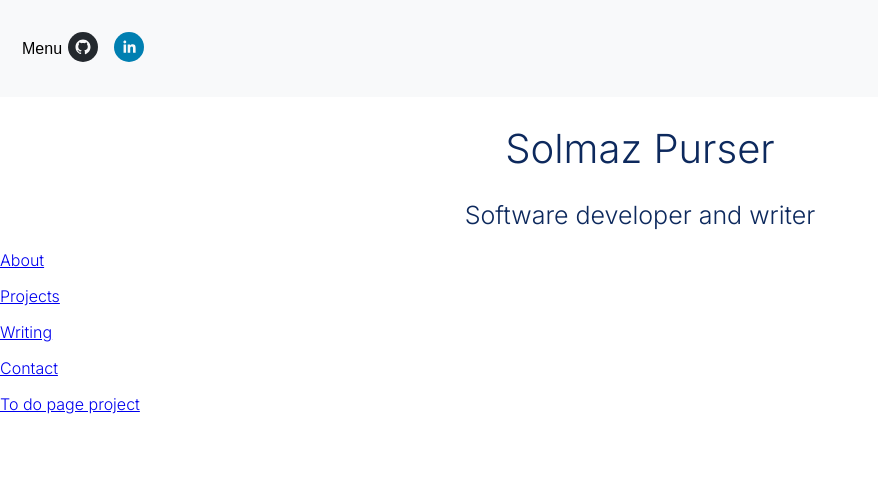
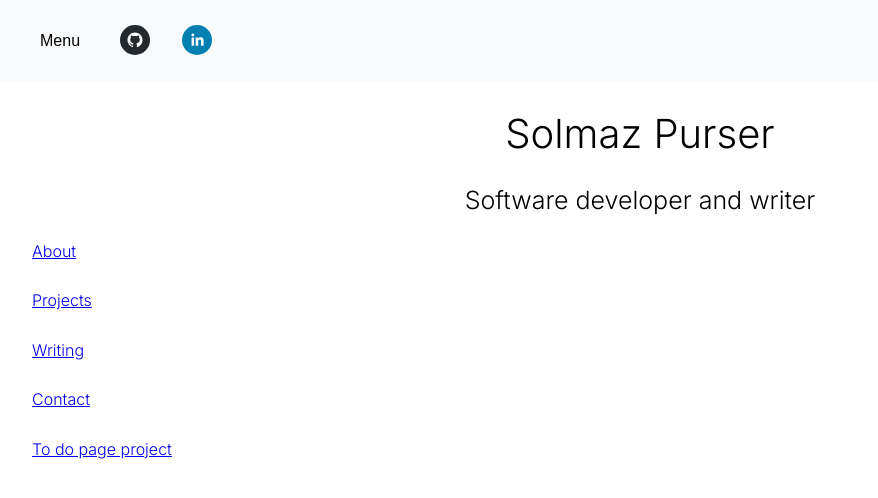
Before and after one commit to bookloversolmaz/django-website-react, a React (Create React App) app in the folder frontend/: page / in a window 1280 px wide. Shown: the top 498 px of the page, without its empty margins (0-878 px from the left). Built offline with nearby package versions, Linux system fonts and the light colour scheme.

Commit message:
developing project css

```diff
--- a/frontend/src/components/header/header.css
+++ b/frontend/src/components/header/header.css
@@ -12,9 +12,12 @@ body {
 
 header {
     background-color: #f8f9fa;
-    padding: 1rem;
+    padding: 0.5rem 2rem; /* Reduced padding for less depth */
     font-size: 18px;
     font-weight: 600; /* Semi-bold for header */
+    display: flex; /* Flexbox for easier layout control */
+    justify-content: space-between; /* Spread out the navigation and social links */
+    align-items: center; /* Vertically center the content */
 }
 
 .nav-list {
@@ -24,6 +27,7 @@ header {
     align-items: center;
     font-size: 16px;
     font-weight: 400; /* Regular weight for nav links */
+    gap: 2rem; /* Add some space between the nav links */
 }
 
 .dropdown {
@@ -36,6 +40,7 @@ header {
     background-color: transparent;
     border: none;
     cursor: pointer;
+    padding: 0.5rem; /* Add some padding for better clickable area */
 }
 
 .dropdown-button:hover {
@@ -55,16 +60,18 @@ header {
     z-index: 10;
     display: none;
 }
-
+/* Targets list elements inside the dropdown list. li represents a list item */
 .dropdown-menu li {
     padding: 0.5rem 1rem;
+    width: 100%; /* Ensure links span the full width of the menu */
 }
-
+/* Targets the <a> tag (hyperlink) inside each list item of the dropdown menu */
 .dropdown-menu li a {
     text-decoration: none;
     color: #000000;
     display: block;
     transition: background-color 0.2s ease-in-out;
+    width: 100%; /* Ensure the link takes up the entire width */
 }
 
 .dropdown-menu li a:hover {
@@ -78,10 +85,10 @@ header {
 }
 
 .social-links {
-    font-size: 12px;
-    margin-left: auto;
+    font-size: 14px;
     display: flex;
-    gap: 1rem;
+    gap: 2rem;
+    align-items: center; /* Vertically align the icons */
 }
 
 .social-links li a {
--- /dev/null
+++ b/frontend/src/components/projects/projects.css
@@ -0,0 +1,21 @@
+.projects-container {
+    display: flex;
+    flex-wrap: wrap;
+    gap: 20px;
+    justify-content: center;
+    padding: 20px;
+}
+
+.project-card {
+    cursor: pointer;
+    text-align: center;
+    width: 300px;
+}
+
+.project-card img {
+    width: 300px;
+    height: 150px;
+    object-fit: cover;
+    border-radius: 8px;
+    margin-bottom: 10px;
+}
--- a/frontend/src/components/projects/projects.js
+++ b/frontend/src/components/projects/projects.js
@@ -1,39 +1,56 @@
 import React, { useEffect, useState } from 'react';
 import axios from 'axios';
 import { Link } from 'react-router-dom';
+import './projects.css'; // External CSS
 
 const Projects = () => {
     const [projects, setProjects] = useState([]);
+    const [loading, setLoading] = useState(true);
+    const [error, setError] = useState(null);
 
     useEffect(() => {
         const fetchProjects = async () => {
             try {
                 const response = await axios.get('http://127.0.0.1:8000/projects/');
                 setProjects(response.data);
-            } catch (error) {
-                console.error('Error fetching projects:', error);
+            } catch (err) {
+                console.error('Error fetching projects:', err);
+                setError('Failed to load projects. Please try again later.');
+            } finally {
+                setLoading(false);
             }
         };
 
         fetchProjects();
     }, []);
+
+    if (loading) return <p>Loading...</p>;
+    if (error) return <p>{error}</p>;
+
     return (
-      // Finish link to do page. Include gif of list in action, along with description after finishing styling.
-        <div style={{ display: 'flex', flexWrap: 'wrap', gap: '20px' }}>
-          <Link to="/todo">To do list</Link>
+        <div className="projects-container">
+          <div>
+          <Link to="/todo" className="todo-link">
+                To do list
+            </Link>
+          </div>
             {projects.map((project) => (
-            <div key={project.name} style={{ cursor: 'pointer', textAlign: 'center' }}>
-              {/* Only the project name is wrapped in an anchor tag */}
-              <a href={project.github_url} target="_blank" rel="noopener noreferrer">
-                <p>{project.name}</p> {/* This will now be a clickable link */}
+                <div key={project.name} className="project-card">
+
+                    <a
+                        href={project.github_url}
+                        target="_blank"
+                        rel="noopener noreferrer"
+                        aria-label={`Visit GitHub page for ${project.name}`}
+                    >
+                        <p>{project.name}</p>
                     </a>
-              {/* The image and description are not clickable */}
                     <img
-                src={project.image}
+                        src={project.image || 'placeholder-image.jpg'}
                         alt={project.name}
-                style={{ width: '300px', height: '150px' }}
+                        className="project-image"
                     />
-              <p>{project.description}</p>
+                    <p>{project.description || 'No description available.'}</p>
                 </div>
             ))}
         </div>
--- a/frontend/src/index.css
+++ b/frontend/src/index.css
@@ -3,7 +3,7 @@
 h1, h2, h3 {
   font-family: 'Inter', sans-serif;
   font-weight: 300; /* Semi-bold for headings */
-  color: rgb(13, 41, 93);
+  color: #000000;
   text-align: center;
   font-size: 40px;
 }
@@ -17,6 +17,15 @@ body {
   font-size: 16px; /* Default size for body text */
   font-weight: 300;
 }
+
+p {
+  margin: 1.5rem 0; /* Add space above and below paragraphs */
+  margin-right: 2rem;
+  margin-left: 2rem;
+  line-height: 1.6; /* Improve readability with increased line spacing */
+  color: #000000; /* Optional: Adjust paragraph text color */
+}
+
 code {
   font-family: source-code-pro, Menlo, Monaco, Consolas, 'Courier New',
     monospace;
@@ -31,7 +40,7 @@ h2 {
 }
 
 header {
-  background-color: #2759cf;
+  background-color: #000000;
   padding: 10px 20px;
   color: white;
   display: flex;
```
Lines whose indentation alone changed are shown as unchanged.
